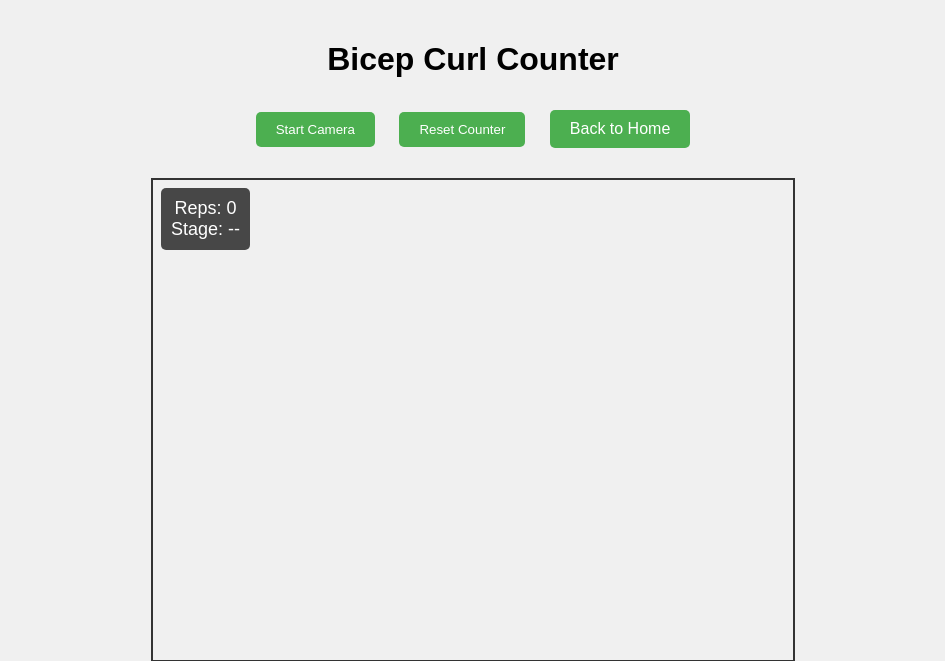
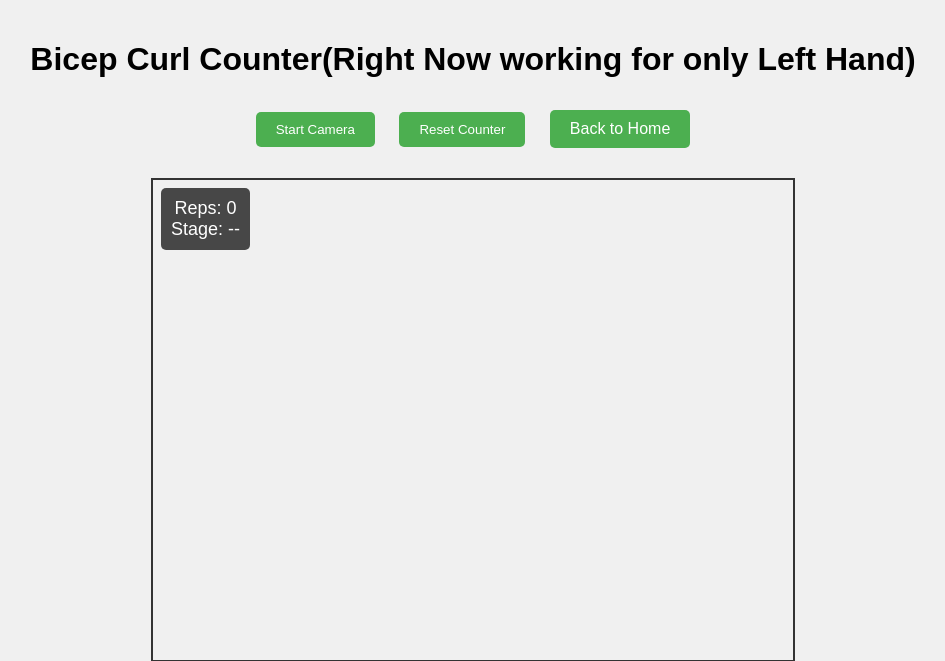
Before and after one commit to mridulchdry17/FIT-U, a Flask app: page /bicep_curl in a window 1280 px wide. Shown: the top 661 px of the page, without its empty margins (167-1112 px from the left). Run offline with Flask 3, Linux system fonts and the light colour scheme.

```diff
--- a/templates/bicep_curl.html
+++ b/templates/bicep_curl.html
@@ -61,7 +61,7 @@
 </head>
 <body>
     <div class="container">
-        <h1>Bicep Curl Counter</h1>
+        <h1>Bicep Curl Counter(Right Now working for only Left Hand)</h1>
         <button id="startButton" class="button">Start Camera</button>
         <button id="resetButton" class="button">Reset Counter</button>
         <a href="/" class="button">Back to Home</a>
```
